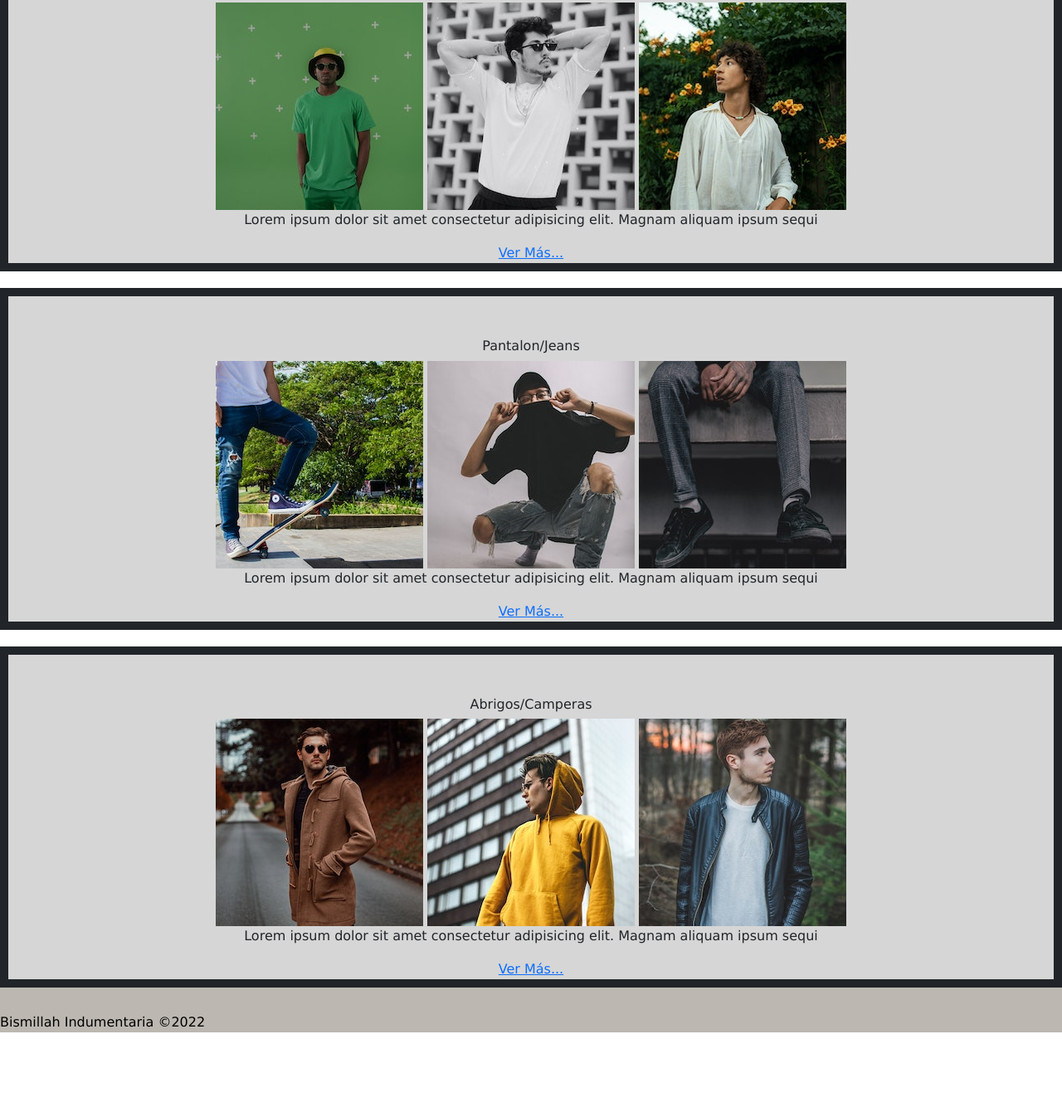
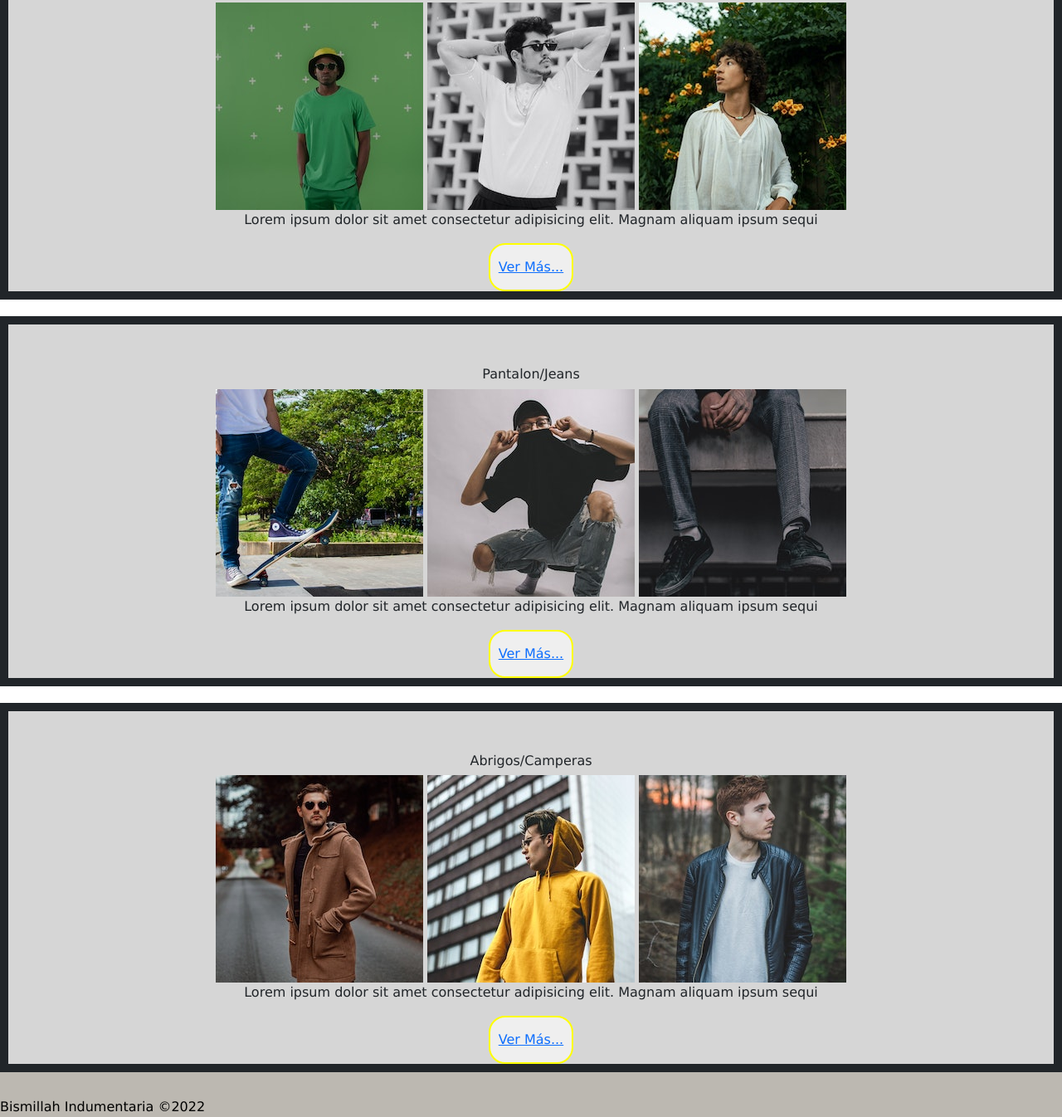
Before and after one commit to Barrera23/PreEntrega2-Barrera, a plain HTML site: page pages/secciónhombre.html in a window 1280 px wide. Shown: the part 213-1559 px from the top of the page at 83% size. Before the commit the page ends 1457 px from the top, so only its background shows below. Drawn offline with Linux system fonts and the light colour scheme; files whose address does not match are found by name.

Commit message:
modificaciones

```diff
--- a/pages/secciónhombre.html
+++ b/pages/secciónhombre.html
@@ -56,7 +56,7 @@
                     <img src="../assest/img/remerahombre4.jpg" alt="Hombre modelo con remera" class="tarjeta__img">
                     <img src="../assest/img/remehombre3.jpg" alt="Hombre modelo con remera" class="tarjeta__img">
                     <p class="tarjeta__text">Lorem ipsum dolor sit amet consectetur adipisicing elit. Magnam aliquam ipsum sequi </p>
-                    <a href="">Ver Más...</a>
+                    <button class="boton"><a href="">Ver Más...</a></button>
                 </article>
 
                 <article class="tarjeta">
@@ -65,7 +65,7 @@
                     <img src="../assest/img/jeanshom2.jpg" alt="Jeans de hombre" class="tarjeta__img">
                     <img src="../assest/img/pantalonhom3.jpg" alt="pantalon de hombre" class="tarjeta__img">
                     <p class="tarjeta__text">Lorem ipsum dolor sit amet consectetur adipisicing elit. Magnam aliquam ipsum sequi </p>
-                    <a href="">Ver Más...</a>
+                  <button class="boton"><a href="">Ver Más...</a></button>
                 </article>
 
                 <article class="tarjeta">
@@ -74,7 +74,7 @@
                     <img src="../assest/img/abrigohombre2.jpg" alt="hombre con abrigo" class="tarjeta__img">
                     <img src="../assest/img/abrigohombre3.jpg" alt="Hombre con campera" class="tarjeta__img">
                     <p class="tarjeta__text">Lorem ipsum dolor sit amet consectetur adipisicing elit. Magnam aliquam ipsum sequi </p>
-                    <a href="">Ver Más...</a>
+                    <button class="boton"><a href="">Ver Más...</a></button>
                 </article>
 
             </section>
```
